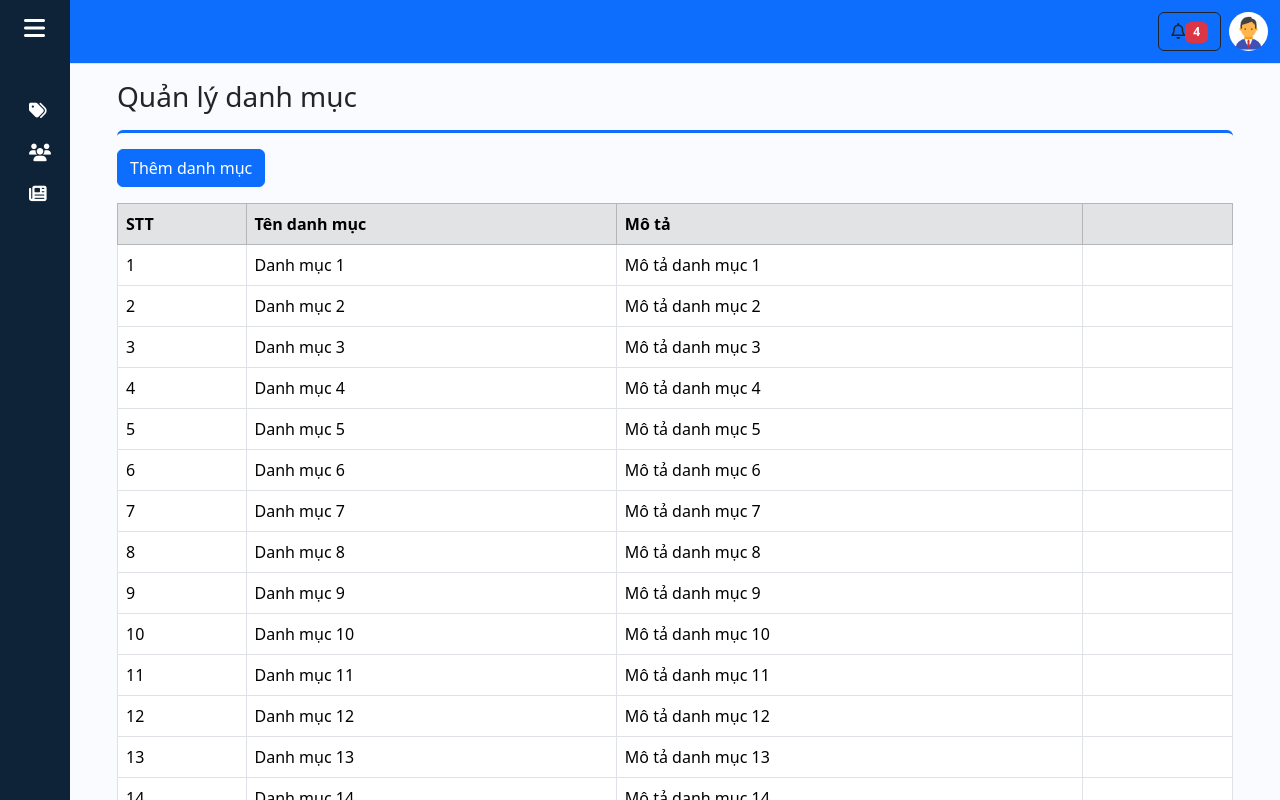
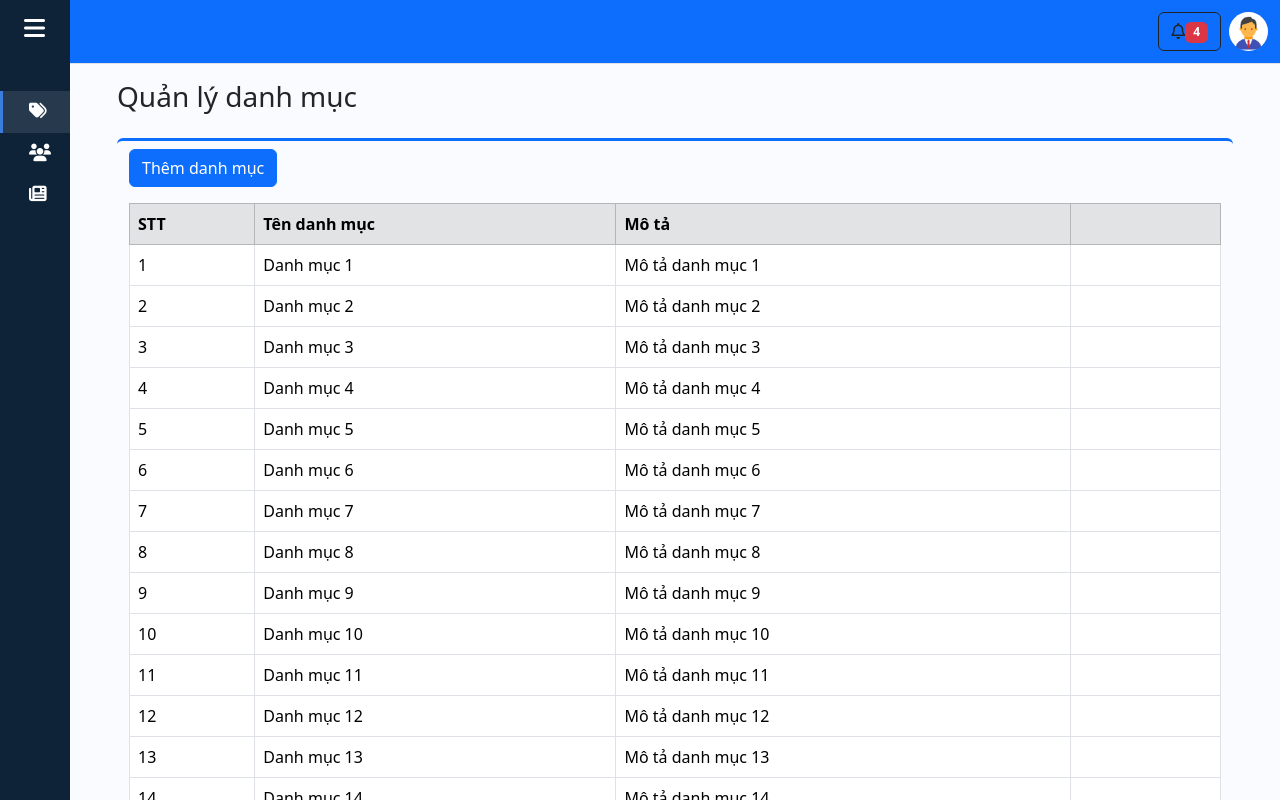
Before and after one commit to Liech2705/Project_II, a Vue app in the folder website_baodientu/: page /catelogyPages in a window 1280 px wide. Shown: the top 800 px of the page. Built offline with nearby package versions, Linux system fonts and the light colour scheme.

Commit message:
cập nhật code gọn hơn và sửa lỗi active sidebar khi vào page

```diff
--- a/website_baodientu/src/components/appSidebar.vue
+++ b/website_baodientu/src/components/appSidebar.vue
@@ -12,20 +12,20 @@
       </div>
       <ul class="sidebar-nav">
         <li class="sidebar-item">
-          <router-link :to="{ name: 'catelogy' }" class="sidebar-link text-decoration-none">
+          <router-link :to="{ name: 'catelogy' }" class="sidebar-link text-decoration-none" :active-class="'active'">
             <i class="fa-solid fa-tags"></i>
             <span>Doanh mục</span>
           </router-link>
         </li>
         <li class="sidebar-item">
-          <router-link :to="{ name: 'account_manager'}" class="sidebar-link text-decoration-none">
+          <router-link :to="{ name: 'account_manager'}" class="sidebar-link text-decoration-none" :active-class="'active'">
             <i class="fa-solid fa-users"></i>
             <span>Tài Khoản</span>
           </router-link>
         </li>
 
         <li class="sidebar-item">
-          <router-link :to="{ name: 'newspaper_manager'}" class="sidebar-link text-decoration-none">
+          <router-link :to="{ name: 'newspaper_manager'}" class="sidebar-link text-decoration-none" :active-class="'active'">
             <i class="fa-solid fa-newspaper"></i>
             <span>Bài viết</span>
           </router-link>
@@ -40,12 +40,12 @@
           </button>
           <div class="dropdown">
             <router-link class="navbar-logo dropdown-toggle" to="/" id="dropdownMenuButton1" data-bs-toggle="dropdown" aria-expanded="false">
-              <img src="@/assets/image/admin.png" alt="" class="img-fluid rounded-circle border-black" style="width: 2.45rem; height: 2.45rem;">
+              <img src="@/assets/image/admin.png" alt="image-admin" class="img-fluid rounded-circle border-black" style="width: 2.45rem; height: 2.45rem;">
             </router-link>
             <ul class="dropdown-menu dropdown-menu-end" aria-labelledby="dropdownMenuButton1">
-              <li><router-link to="/" class="dropdown-item" href="#">Thông tin cá nhân</router-link></li>
-              <li><router-link to="/" class="dropdown-item" href="#">Đổi mật khẩu</router-link></li>
-              <li><router-link to="/" class="dropdown-item" href="#">Đăng xuất</router-link></li>
+              <li><router-link to="/" class="dropdown-item">Thông tin cá nhân</router-link></li>
+              <li><router-link to="/" class="dropdown-item">Đổi mật khẩu</router-link></li>
+              <li><router-link to="/" class="dropdown-item">Đăng xuất</router-link></li>
             </ul>
           </div>
       </div>
@@ -54,7 +54,21 @@
     </nav>
     <!-- Main Content -->
     <div class="main flex-grow-1 p-3" :class="{ 'main-expanded': isExpand }">
-      <router-view />
+      <div class="container">
+        <div class="d-flex mb-3">
+          <h3>{{ namePages.find(page => page.name === $route.name)?.title}}</h3>
+          <!-- <div class="ms-auto d-flex align-items-end" aria-label="breadcrumb">
+            <ol class="breadcrumb">
+              <li class="breadcrumb-item active"><a href="#">Home</a></li>
+              <li class="breadcrumb-item" aria-current="page">Library</li>
+            </ol>
+          </div> -->
+        </div>
+        <div class="border-top border-3 border-primary rounded-top">
+          <router-view />
+        </div>
+
+      </div>
     </div>
   </div>
 </template>
@@ -66,9 +80,11 @@ import { Popover } from 'bootstrap';
 import { RouterLink } from 'vue-router';
 
 const isExpand = ref(false);
- // Khởi tạo biến popoverInstance bên ngoài hàm onMounted
-const notif = ref(4);
-
+const namePages = ref([
+  { name: 'catelogy', title: 'Quản lý danh mục' },
+  { name: 'account_manager', title: 'Quản lý tài khoản' },
+  { name: 'newspaper_manager', title: 'Quản lý bài viết' },
+]);
 
 const toggleSidebar = () => {
   isExpand.value = !isExpand.value;
@@ -80,6 +96,9 @@ const notification = ref([
   { message: 'Đã cấm tài khoản a' },
   { message: 'Có người liên hệ' },
 ])
+
+  const notif = notification.value.length;
+
 onMounted(() => {
     const popoverTrigger = document.querySelector('.nav-notifi');
     new Popover(popoverTrigger, {
@@ -260,4 +279,10 @@ body {
     width: 40px;
     height: 40px;
 }
+
+.sidebar-link.active {
+  background-color: rgba(255, 255, 255, 0.1); /* Màu nền khi được chọn */
+  border-left: 3px solid #3b7ddd; /* Đường viền trái để làm nổi bật */
+  color: #fff; /* Màu chữ */
+}
 </style>
--- a/website_baodientu/src/components/Account_Page.vue
+++ b/website_baodientu/src/pages/Account_Page.vue
@@ -1,8 +1,7 @@
 <template>
   <div>
-    <div class="container ">
-      <h3 class="mt-3">Quản lý tài khoản</h3>
-      <form class="border-top border-3 border-primary rounded-top">
+    <div class="container mt-2">
+      <form>
         <div class="row mt-2">
           <div class="col-8">
             <input type="text" class="form-control" placeholder="Tên tài khoản, email" />
--- a/website_baodientu/src/components/Catelogy_Page.vue
+++ b/website_baodientu/src/pages/Catelogy_Page.vue
@@ -1,8 +1,6 @@
 <template>
-    <div class="container">
-        <h3 class="mt-3">Quản lý danh mục</h3>
-        <div class="mt-3 border-top border-3 border-primary rounded-top">
-            <button type="button" class="btn btn-primary mt-3" data-bs-toggle="modal" data-bs-target="#addcatelogy" >
+    <div class="container mt-2">
+        <button type="button" class="btn btn-primary" data-bs-toggle="modal" data-bs-target="#addcatelogy" >
             Thêm danh mục
         </button>
         <div class="modal fade" id="addcatelogy" data-bs-backdrop="static">
@@ -32,7 +30,6 @@
                     <button type="button" class="btn btn-danger" data-bs-dismiss="modal">Close</button>
                 </div>
 
-                    </div>
                 </div>
             </div>
         </div>
--- a/website_baodientu/src/components/News_Pages.vue
+++ b/website_baodientu/src/pages/News_Pages.vue
@@ -1,8 +1,6 @@
 <template>
-  <div class="container ">
-    <h3 class="mt-3">Quản lý bài viết</h3>
-    <div class="border-top border-3 border-primary rounded-top">
-        <table class="table mt-3 table-hover table-striped">
+  <div class="container mt-2">
+        <table class="table table-hover table-striped">
         <thead>
             <tr class="table-primary">
                 <th>STT</th>
@@ -30,7 +28,6 @@
             </tr>
         </tbody>
     </table>
-    </div>
 
     <div class="modal fade" id="deleteNews" tabindex="-1" aria-labelledby="deleteNewsLabel" aria-hidden="true">
         <div class="modal-dialog">
@@ -49,8 +46,7 @@
             </div>
         </div>
     </div>
-
-  </div>
+</div>
 </template>
 
 <script setup>
--- a/website_baodientu/src/router.js
+++ b/website_baodientu/src/router.js
@@ -2,9 +2,9 @@ import { createRouter, createWebHistory } from 'vue-router';
 
 
 import appSidebar from './components/appSidebar.vue';
-import Catelogy_Page from './components/Catelogy_Page.vue';
-import Account_Manager from './components/Account_Page.vue';
-import Newspaper_Manager from './components/News_Pages.vue';
+import Catelogy_Page from './pages/Catelogy_Page.vue';
+import Account_Manager from './pages/Account_Page.vue';
+import Newspaper_Manager from './pages/News_Pages.vue';
 // Define your routes
 const routes = [
     {
```
Lines whose indentation alone changed are shown as unchanged.
